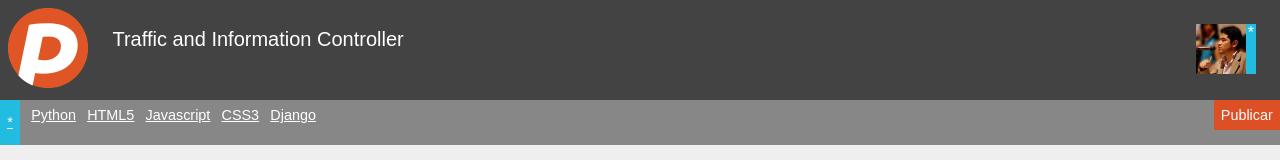
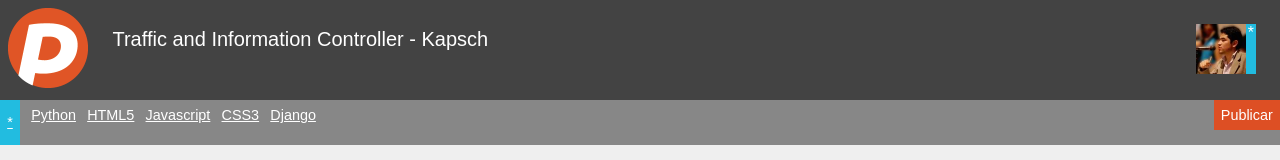
Before and after one commit to FranciscoValdesGutierrez/Puls3-America, a plain HTML site: page index.html in a window 1280 px wide. Shown: the top 160 px of the page. Drawn offline with Linux system fonts and the light colour scheme.

Commit message:
Mejorado titulo

```diff
--- a/index.html
+++ b/index.html
@@ -11,7 +11,7 @@
 		<figure id="logo">
 			<img src="logo.png">
 		</figure>
-		<h1 id="titulo_header">Traffic and Information Controller</h1>
+		<h1 id="titulo_header">Traffic and Information Controller - Kapsch</h1>
 		<figure id="avatar">
 			<img src="avatar.jpg">
 			<figcaption>*</figcaption>
```
